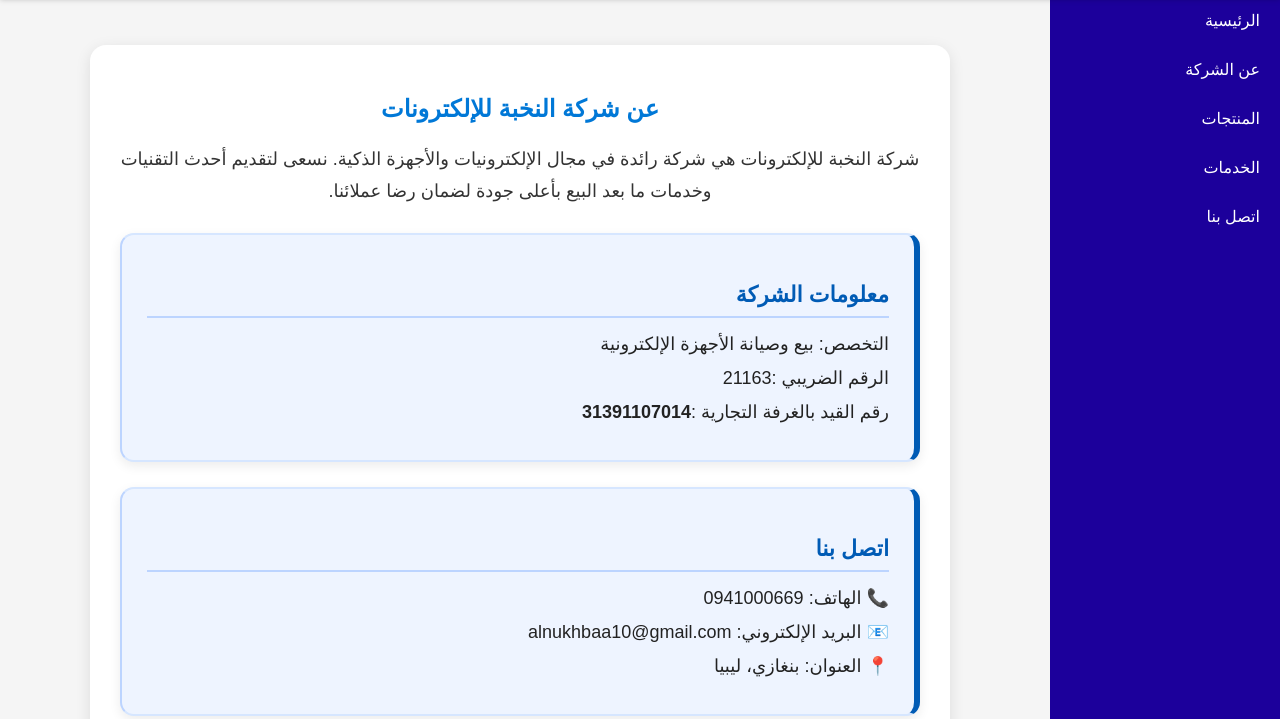
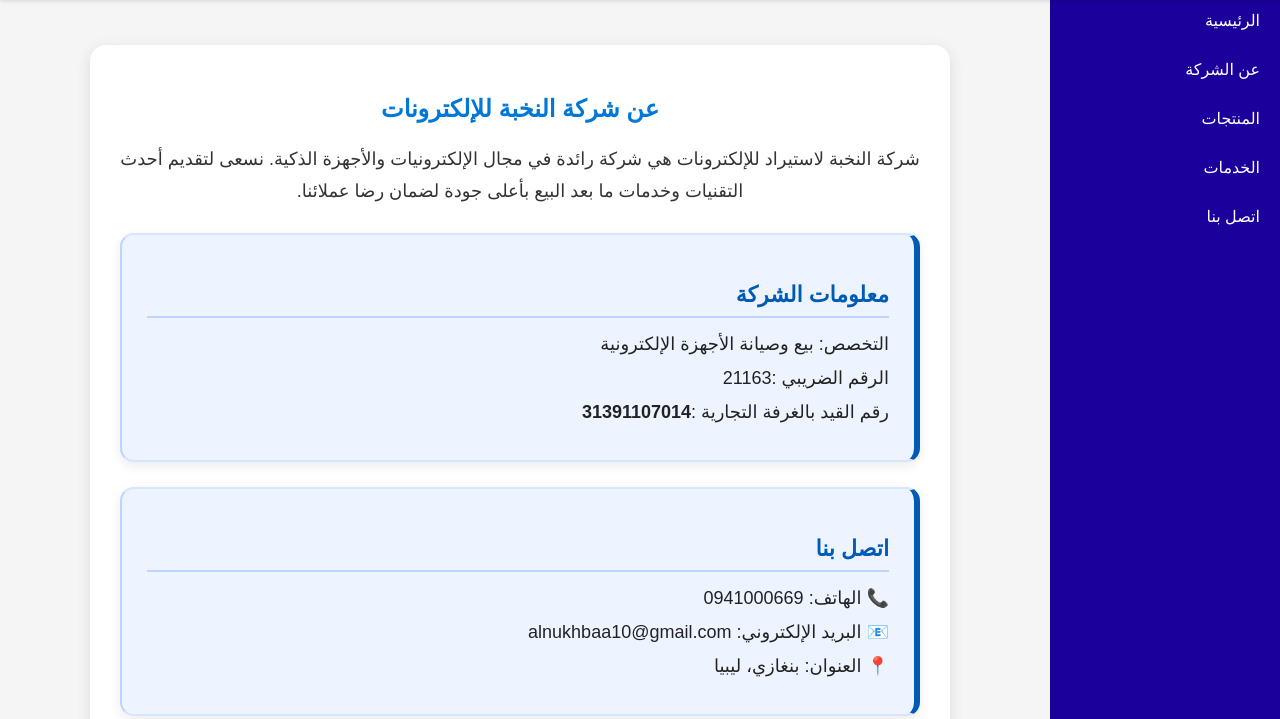
Before and after one commit to mateamohammed019-cloud/alnokhbah, a plain HTML site: page pages/cotactus.html in a window 1280 px wide. Shown: the part 85-804 px from the top of the page. Drawn offline with Linux system fonts and the light colour scheme.

Commit message:
Revise company info and contact details in HTML
Updated company description and contact information.

```diff
--- a/pages/cotactus.html
+++ b/pages/cotactus.html
@@ -101,7 +101,7 @@
         <div class="about-container">
             <h2>عن شركة النخبة للإلكترونات</h2>
             <p>
-                شركة النخبة للإلكترونات هي شركة رائدة في مجال الإلكترونيات والأجهزة الذكية.
+                شركة النخبة لاستيراد للإلكترونات هي شركة رائدة في مجال الإلكترونيات والأجهزة الذكية.
                 نسعى لتقديم أحدث التقنيات وخدمات ما بعد البيع بأعلى جودة لضمان رضا عملائنا.
             </p>
 
```
